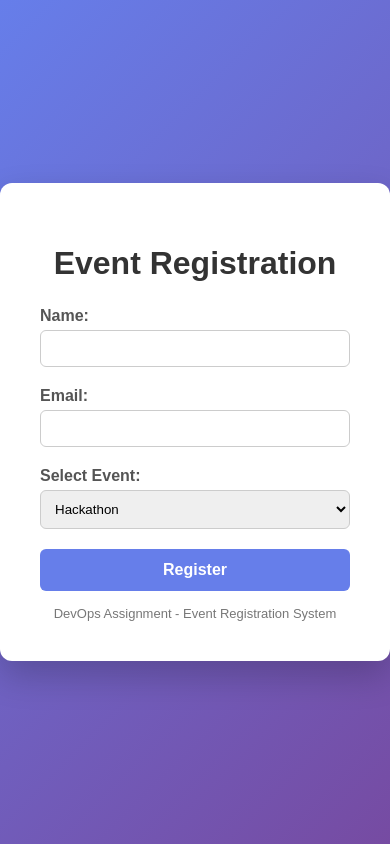
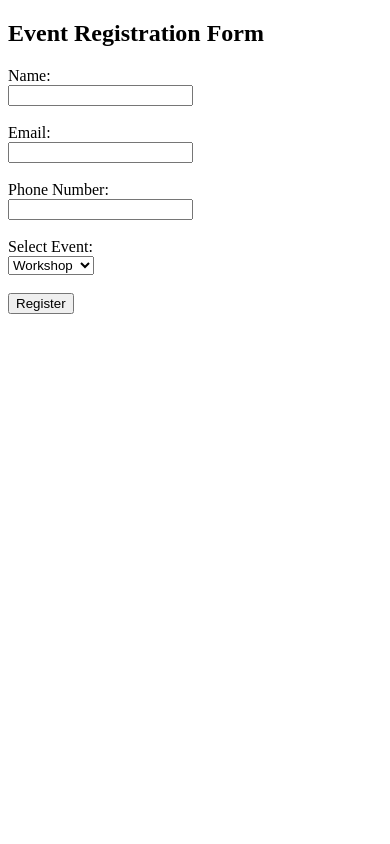
Before and after one commit to Vaibhaviy/event-registration-DevOps, a Flask app: page / in a window 390 px wide. Run offline with Flask 3, Linux system fonts and the light colour scheme.

Commit message:
Added phone number field in registration form

```diff
--- a/app.py
+++ b/app.py
@@ -7,13 +7,15 @@ def register():
     if request.method == "POST":
         name = request.form["name"]
         email = request.form["email"]
+        phone = request.form["phone"]   # NEW FIELD
         event = request.form["event"]
 
         return f"""
         <h2>Registration Successful!</h2>
-        <p>Name: {name}</p>
-        <p>Email: {email}</p>
-        <p>Event: {event}</p>
+        <p><strong>Name:</strong> {name}</p>
+        <p><strong>Email:</strong> {email}</p>
+        <p><strong>Phone:</strong> {phone}</p>
+        <p><strong>Event:</strong> {event}</p>
         """
 
     return render_template("index.html")
--- a/templates/index.html
+++ b/templates/index.html
@@ -2,110 +2,30 @@
 <html>
 <head>
     <title>Event Registration</title>
-    <style>
-        * {
-            box-sizing: border-box;
-            font-family: Arial, Helvetica, sans-serif;
-        }
-
-        body {
-            margin: 0;
-            padding: 0;
-            height: 100vh;
-            display: flex;
-            justify-content: center;
-            align-items: center;
-            background: linear-gradient(135deg, #667eea, #764ba2);
-        }
-
-        .container {
-            background: white;
-            padding: 40px;
-            width: 400px;
-            border-radius: 12px;
-            box-shadow: 0 15px 35px rgba(0, 0, 0, 0.2);
-        }
-
-        h1 {
-            text-align: center;
-            margin-bottom: 25px;
-            color: #333;
-        }
-
-        label {
-            font-weight: bold;
-            color: #555;
-        }
-
-        input, select {
-            width: 100%;
-            padding: 10px;
-            margin-top: 5px;
-            margin-bottom: 20px;
-            border: 1px solid #ccc;
-            border-radius: 6px;
-            transition: 0.3s;
-        }
-
-        input:focus, select:focus {
-            border-color: #667eea;
-            outline: none;
-            box-shadow: 0 0 8px rgba(102, 126, 234, 0.4);
-        }
-
-        button {
-            width: 100%;
-            padding: 12px;
-            border: none;
-            border-radius: 6px;
-            background: #667eea;
-            color: white;
-            font-size: 16px;
-            font-weight: bold;
-            cursor: pointer;
-            transition: 0.3s;
-        }
-
-        button:hover {
-            background: #5a67d8;
-            transform: scale(1.03);
-        }
-
-        .footer {
-            text-align: center;
-            margin-top: 15px;
-            font-size: 13px;
-            color: #777;
-        }
-    </style>
 </head>
-
 <body>
 
-<div class="container">
-    <h1>Event Registration</h1>
+    <h2>Event Registration Form</h2>
 
     <form method="POST">
-        <label>Name:</label>
-        <input type="text" name="name" required>
+        <label>Name:</label><br>
+        <input type="text" name="name" required><br><br>
 
-        <label>Email:</label>
-        <input type="email" name="email" required>
+        <label>Email:</label><br>
+        <input type="email" name="email" required><br><br>
 
-        <label>Select Event:</label>
-        <select name="event">
-            <option value="Hackathon">Hackathon</option>
+        <label>Phone Number:</label><br>
+        <input type="tel" name="phone" required><br><br>
+
+        <label>Select Event:</label><br>
+        <select name="event" required>
             <option value="Workshop">Workshop</option>
             <option value="Seminar">Seminar</option>
-        </select>
+            <option value="Hackathon">Hackathon</option>
+        </select><br><br>
 
         <button type="submit">Register</button>
     </form>
 
-    <div class="footer">
-        DevOps Assignment - Event Registration System
-    </div>
-</div>
-
 </body>
 </html>
```
